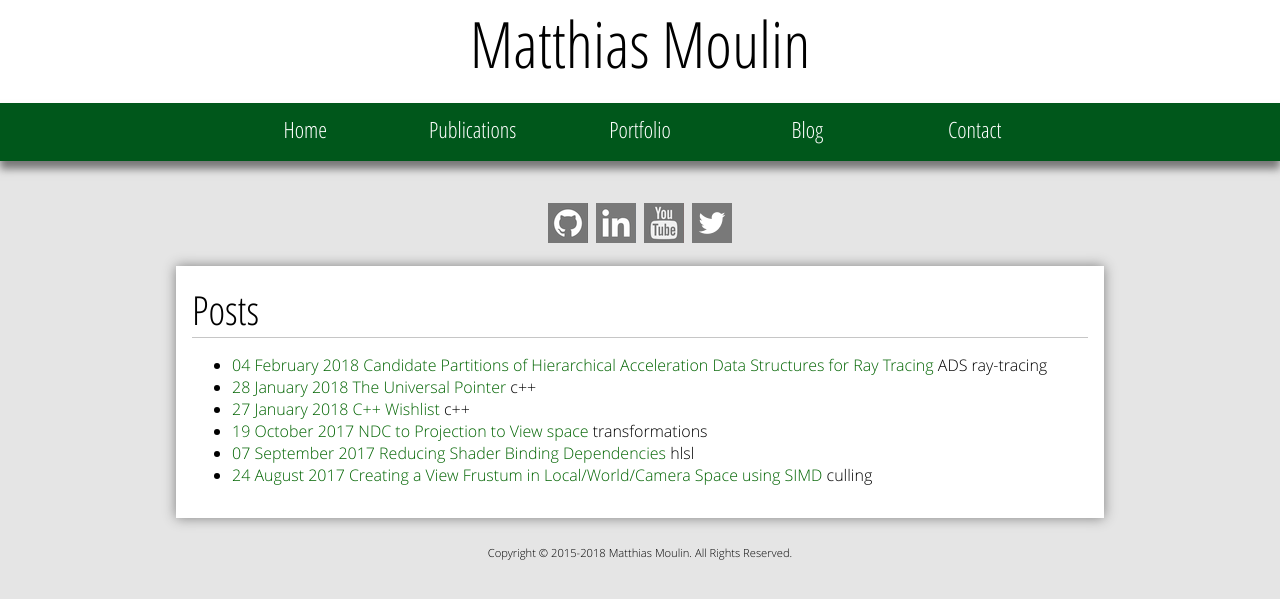
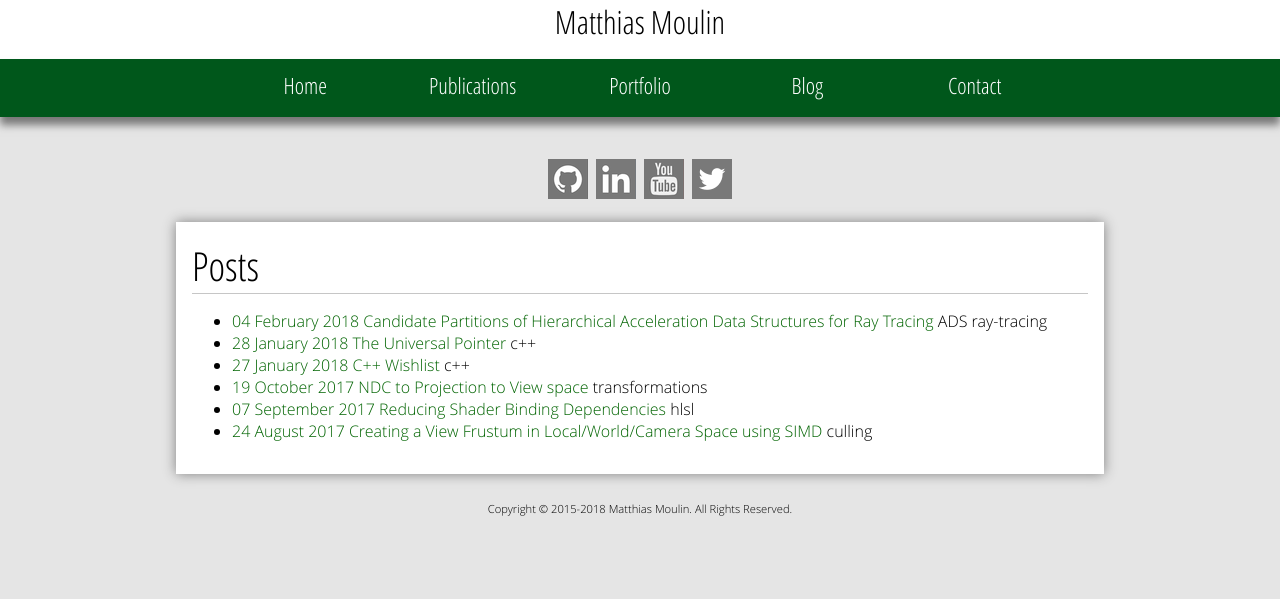
Before and after one commit to matt77hias/Blog, a Jekyll site: the page built from index.html, in a window 1280 px wide. Shown: the top 599 px of the page. Built offline with Jekyll 4.4.1, drawn with Linux system fonts in a browser that asks for light colours.

Commit message:
Update header.css

```diff
--- a/css/header.css
+++ b/css/header.css
@@ -7,7 +7,7 @@ header {
 }
 
 header h1 {
-    font-size: 4em;
+    font-size: 2em;
 }
 
 header h2 {
```
